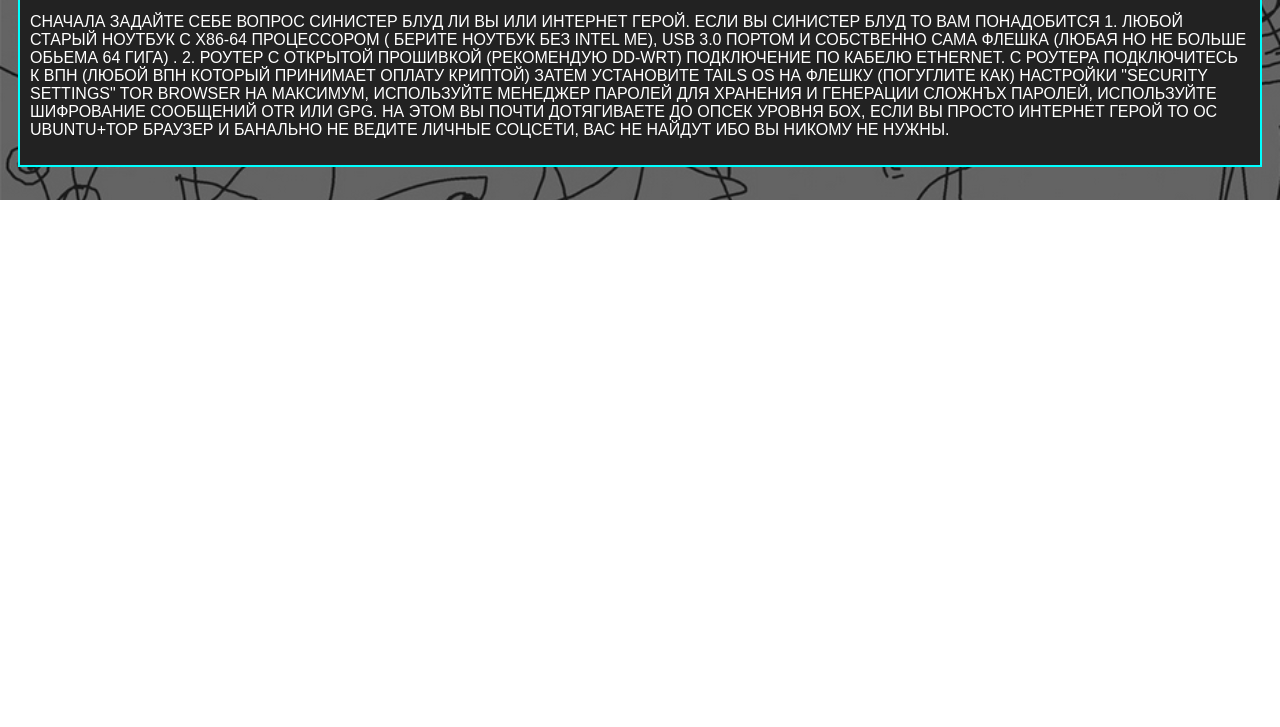
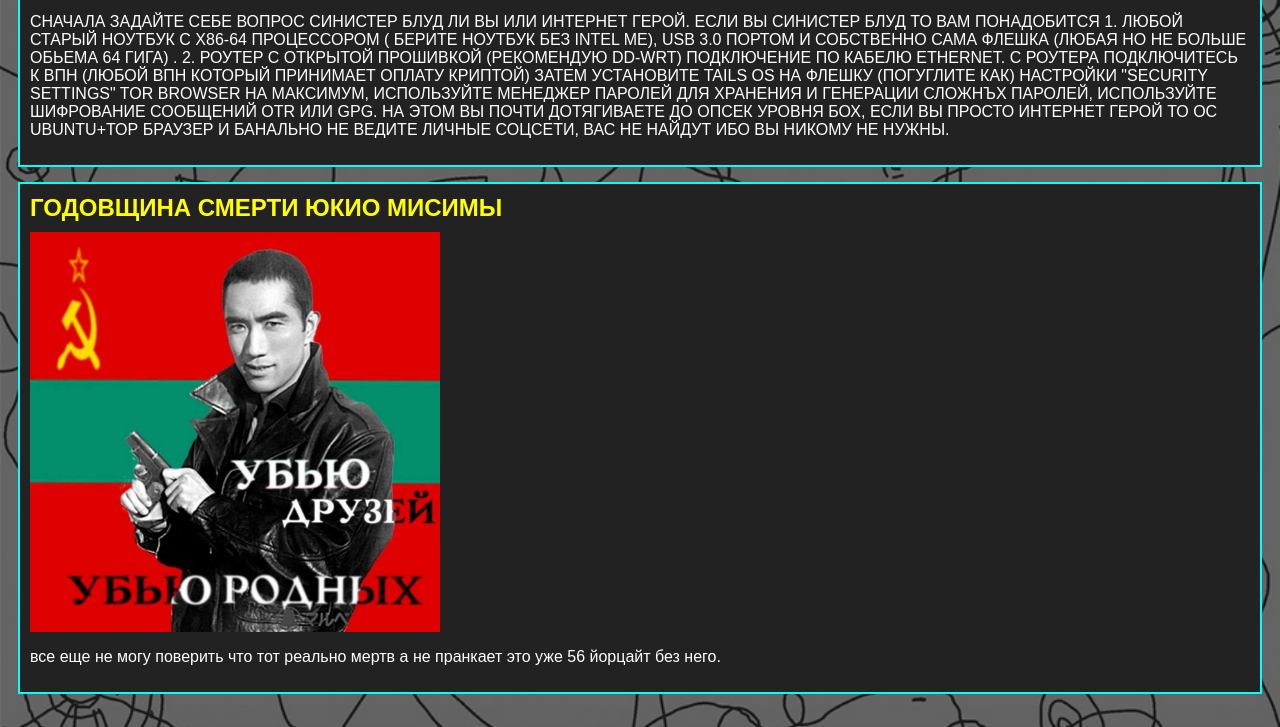
Before and after one commit to sannikov-land/sannikov-land, a plain HTML site: page index.html in a window 1280 px wide. Shown: the part 2885-3612 px from the top of the page. Before the commit the page ends 3085 px from the top, so only its background shows below. Drawn offline with Linux system fonts and the light colour scheme; no server answers.

Commit message:
Update index.html

```diff
--- a/index.html
+++ b/index.html
@@ -106,3 +106,8 @@
     <img src="img/5.jpg">
     <p>СНАЧАЛА ЗАДАЙТЕ СЕБЕ ВОПРОС СИНИСТЕР БЛУД ЛИ ВЫ ИЛИ ИНТЕРНЕТ ГЕРОЙ. ЕСЛИ ВЫ СИНИСТЕР БЛУД ТО ВАМ ПОНАДОБИТСЯ 1. ЛЮБОЙ СТАРЫЙ НОУТБУК С X86-64 ПРОЦЕССОРОМ ( БЕРИТЕ НОУТБУК БЕЗ INTEL ME), USB 3.0 ПОРТОМ И СОБСТВЕННО САМА ФЛЕШКА (ЛЮБАЯ НО НЕ БОЛЬШЕ ОБЬЕМА 64 ГИГА) . 2. РОУТЕР С ОТКРЫТОЙ ПРОШИВКОЙ (РЕКОМЕНДУЮ DD-WRT) ПОДКЛЮЧЕНИЕ ПО КАБЕЛЮ ETHERNET. С РОУТЕРА ПОДКЛЮЧИТЕСЬ К ВПН (ЛЮБОЙ ВПН КОТОРЫЙ ПРИНИМАЕТ ОПЛАТУ КРИПТОЙ) ЗАТЕМ УСТАНОВИТЕ TAILS OS НА ФЛЕШКУ (ПОГУГЛИТЕ КАК) НАСТРОЙКИ "SECURITY SETTINGS" TOR BROWSER НА МАКСИМУМ, ИСПОЛЬЗУЙТЕ МЕНЕДЖЕР ПАРОЛЕЙ ДЛЯ ХРАНЕНИЯ И ГЕНЕРАЦИИ СЛОЖНЪХ ПАРОЛЕЙ, ИСПОЛЬЗУЙТЕ ШИФРОВАНИЕ СООБЩЕНИЙ OTR ИЛИ GPG. НА ЭТОМ ВЫ ПОЧТИ ДОТЯГИВАЕТЕ ДО ОПСЕК УРОВНЯ БОХ, ЕСЛИ ВЫ ПРОСТО ИНТЕРНЕТ ГЕРОЙ ТО ОС UBUNTU+ТОР БРАУЗЕР И БАНАЛЬНО НЕ ВЕДИТЕ ЛИЧНЫЕ СОЦСЕТИ, ВАС НЕ НАЙДУТ ИБО ВЫ НИКОМУ НЕ НУЖНЫ.  </p>
   </div>
+  <div class="post">
+    <h2>ГОДОВЩИНА СМЕРТИ ЮКИО МИСИМЫ</h2>
+    <img src="img/6.jpg">
+    <p>все еще не могу поверить что тот реально мертв а не пранкает это уже 56 йорцайт без него.</p>
+  </div>
```
